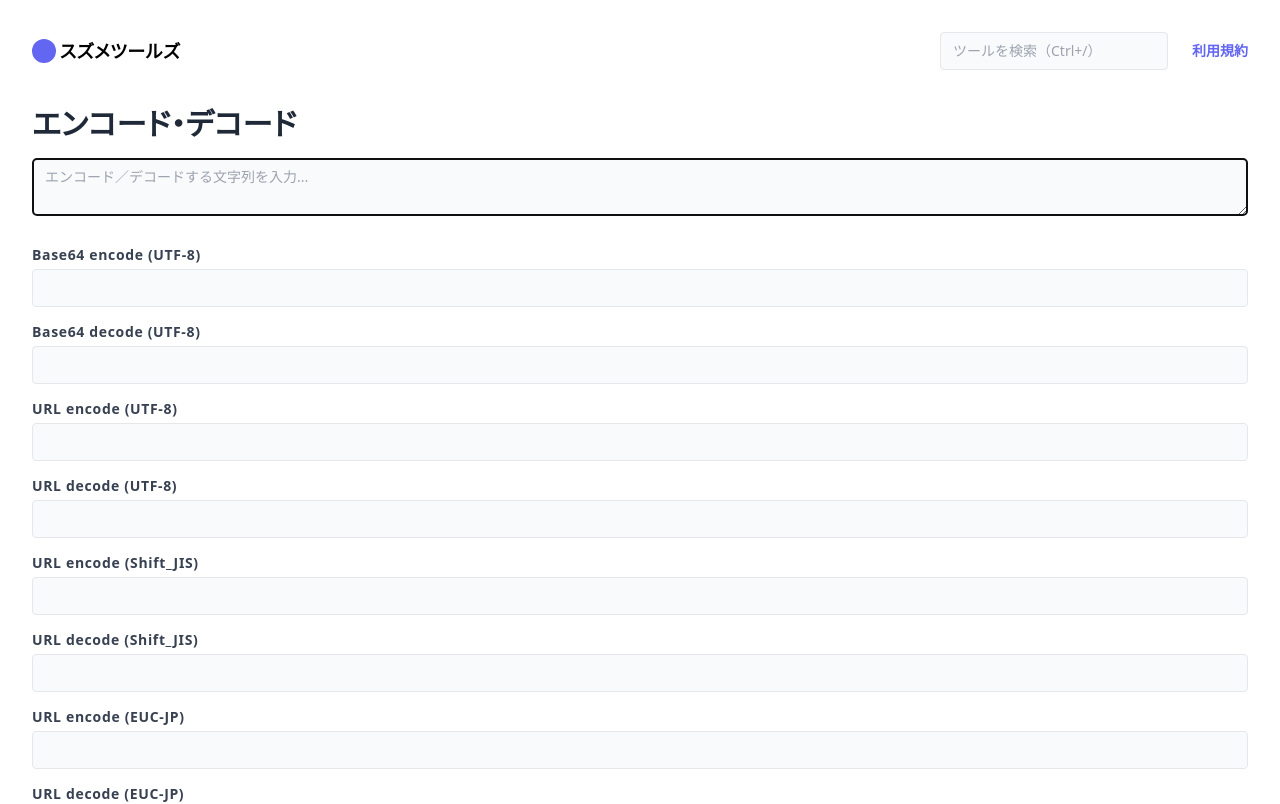
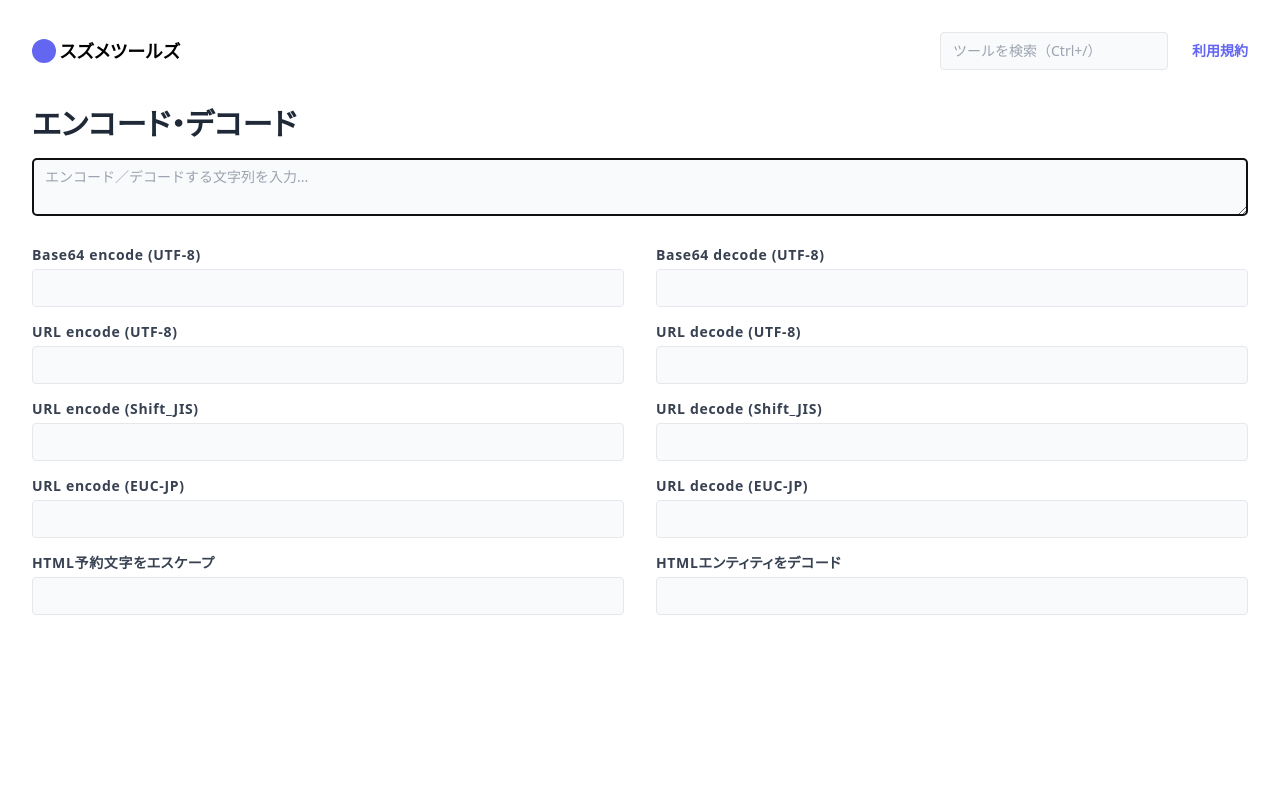
Before and after one commit to sharapeco/tools.suzume.dev, a SvelteKit app: page /encode in a window 1280 px wide. Shown: the top 804 px of the page. Built offline with nearby package versions, Linux system fonts and the light colour scheme.

Commit message:
レイアウト調整

```diff
--- a/src/routes/character-form/+page.svelte
+++ b/src/routes/character-form/+page.svelte
@@ -180,7 +180,7 @@
 		{#each results as result, index}
 			<section
 				class="mb-3 break-inside-avoid"
-				class:break-after-column={index === Math.floor(results.length / 2)}
+				class:break-after-column={index === Math.ceil(results.length / 2) - 1}
 			>
 				<h2 class="inline-block text-gray-700 mb-1 text-sm font-bold">
 					{result.name}
--- a/src/routes/encode/+page.svelte
+++ b/src/routes/encode/+page.svelte
@@ -46,16 +46,8 @@
 			fn: (input) => Base64.encode(input.normalize()),
 		},
 		{
-			name: "Base64 decode (UTF-8)",
-			fn: Base64.decode,
-		},
-		{
 			name: "URL encode (UTF-8)",
 			fn: (input) => encodeURIComponent(input.normalize()),
-		},
-		{
-			name: "URL decode (UTF-8)",
-			fn: (input) => decodeURIComponent(input.normalize()),
 		},
 		{
 			name: "URL encode (Shift_JIS)",
@@ -63,6 +55,25 @@
 				Array.from(sjisEncoder.encode(input.normalize()))
 					.map((c) => `%${c.toString(16)}`)
 					.join(""),
+		},
+		{
+			name: "URL encode (EUC-JP)",
+			fn: (input) =>
+				Array.from(eucjpEncoder.encode(input.normalize()))
+					.map((c) => `%${c.toString(16)}`)
+					.join(""),
+		},
+		{
+			name: "HTML予約文字をエスケープ",
+			fn: escapeHTMLReservedCharacters,
+		},
+		{
+			name: "Base64 decode (UTF-8)",
+			fn: Base64.decode,
+		},
+		{
+			name: "URL decode (UTF-8)",
+			fn: (input) => decodeURIComponent(input.normalize()),
 		},
 		{
 			name: "URL decode (Shift_JIS)",
@@ -76,13 +87,6 @@
 				),
 		},
 		{
-			name: "URL encode (EUC-JP)",
-			fn: (input) =>
-				Array.from(eucjpEncoder.encode(input.normalize()))
-					.map((c) => `%${c.toString(16)}`)
-					.join(""),
-		},
-		{
 			name: "URL decode (EUC-JP)",
 			fn: (input) =>
 				eucjpDecoder.decode(
@@ -92,10 +96,6 @@
 							.filter((n) => !isNaN(n))
 					)
 				),
-		},
-		{
-			name: "HTML予約文字をエスケープ",
-			fn: escapeHTMLReservedCharacters,
 		},
 		{
 			name: "HTMLエンティティをデコード",
@@ -209,9 +209,12 @@
 		bind:this={inputRef}
 	/>
 
-	<div class="mt-5">
+	<div class="mt-5 md:columns-2 md:gap-8">
 		{#each results as result, index}
-			<section class="mb-3 break-inside-avoid">
+			<section
+				class="mb-3 break-inside-avoid"
+				class:break-after-column={index === Math.ceil(results.length / 2) - 1}
+			>
 				<h2 class="inline-block text-gray-700 mb-1 text-sm font-bold">
 					{result.name}
 				</h2>
```
